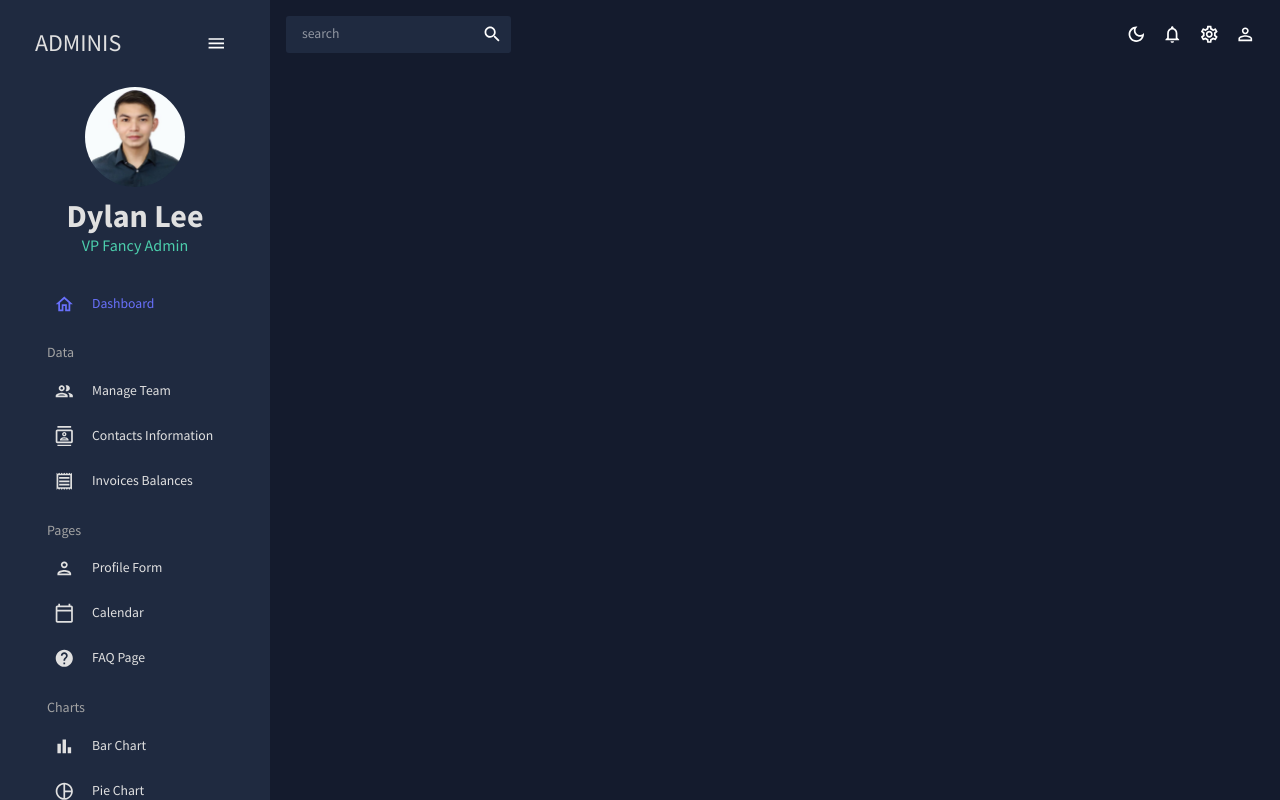
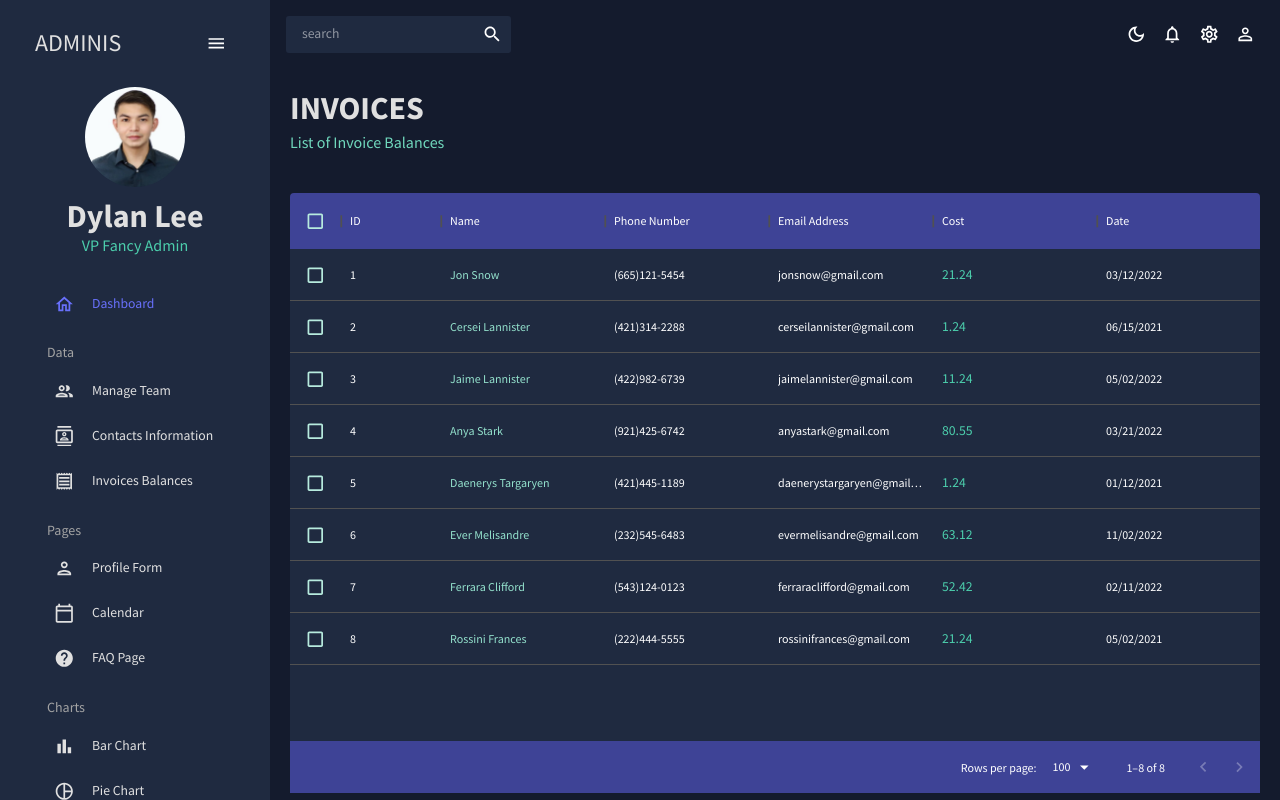
Before and after one commit to DylanLee0918/admin-dashboard, a React (Create React App) app: page /invoices in a window 1280 px wide. Built offline with nearby package versions, Linux system fonts and the light colour scheme; the HTML template or start-up script is replaced by a standard one.

Commit message:
Added invoices view

```diff
--- a/src/pages/MainPage.jsx
+++ b/src/pages/MainPage.jsx
@@ -6,7 +6,7 @@
 import Dashboard from '../scenes/dashboard';
 import Team from '../scenes/team';
 import Contacts from '../scenes/contacts';
-// import Invoices from '../scenes/invoices';
+import Invoices from '../scenes/invoices';
 // import Bar from '../scenes/bar';
 // import Form from '../scenes/form';
 // import Line from '../scenes/line';
@@ -32,7 +32,7 @@
               <Route  path='/' element={<Dashboard />} />
               <Route  path='/team' element={<Team />} />
               <Route  path='/contacts' element={<Contacts />} />
-              {/* <Route  path='/invoices' element={<Invoices />} /> */}
+              <Route  path='/invoices' element={<Invoices />} />
               {/* <Route  path='/form' element={<Form />} /> */}
               {/* <Route  path='/bar' element={<Bar />} /> */}
               {/* <Route  path='/pie' element={<Pie />}/> */}
--- /dev/null
+++ b/src/scenes/invoices/index.jsx
@@ -0,0 +1,93 @@
+import React from 'react';
+import { Box, Typography, useTheme } from '@mui/material';
+import { DataGrid } from '@mui/x-data-grid';
+import { tokens } from '../../theme';
+import { mockDataInvoices } from '../../data/mockData';
+import Header from '../../components/Header';
+
+const Invoices = () => {
+
+    const theme = useTheme();
+    const colors = tokens(theme.palette.mode);
+
+    const columns = [
+        {
+            field: "id",
+            headerName: "ID",
+        },
+        {
+            field: "name",
+            headerName: "Name",
+            flex: 1,
+            cellClassName: "name-column--cell"
+        },
+        {
+            field: "phone",
+            headerName: "Phone Number",
+            flex: 1
+        },
+        {
+            field: "email",
+            headerName: "Email Address",
+            flex: 1
+        },
+        {
+            field: "cost",
+            headerName: "Cost",
+            flex: 1,
+            renderCell: (params) => (
+                <Typography color={colors.greenAccent[500]}>
+                    {params.row.cost}
+                </Typography>
+            )
+        },
+        {
+            field: "date",
+            headerName: "Date",
+            flex: 1
+        },
+    ];
+
+    return (
+        <Box margin={'20px'}>
+            <Header title={'INVOICES'} subtitle={'List of Invoice Balances'} />
+            <Box
+                m="40px 0 0 0"
+                height="75vh"
+                sx={{
+                  "& .MuiDataGrid-root": {
+                    border: "none",
+                  },
+                  "& .MuiDataGrid-cell": {
+                    borderBottom: "none",
+                  },
+                  "& .name-column--cell": {
+                    color: colors.greenAccent[300],
+                  },
+                  "& .MuiDataGrid-columnHeaders": {
+                    backgroundColor: colors.blueAccent[700],
+                    borderBottom: "none",
+                  },
+                  "& .MuiDataGrid-virtualScroller": {
+                    backgroundColor: colors.primary[400],
+                  },
+                  "& .MuiDataGrid-footerContainer": {
+                    borderTop: "none",
+                    backgroundColor: colors.blueAccent[700],
+                  },
+                  "& .MuiCheckbox-root": {
+                    color: `${colors.greenAccent[200]} !important`,
+                  },
+                }}
+            >
+                <DataGrid
+                    checkboxSelection
+                    rows={mockDataInvoices}
+                    columns={columns}
+                />
+            </Box>
+        </Box>
+    )
+}
+
+export default Invoices;
```
